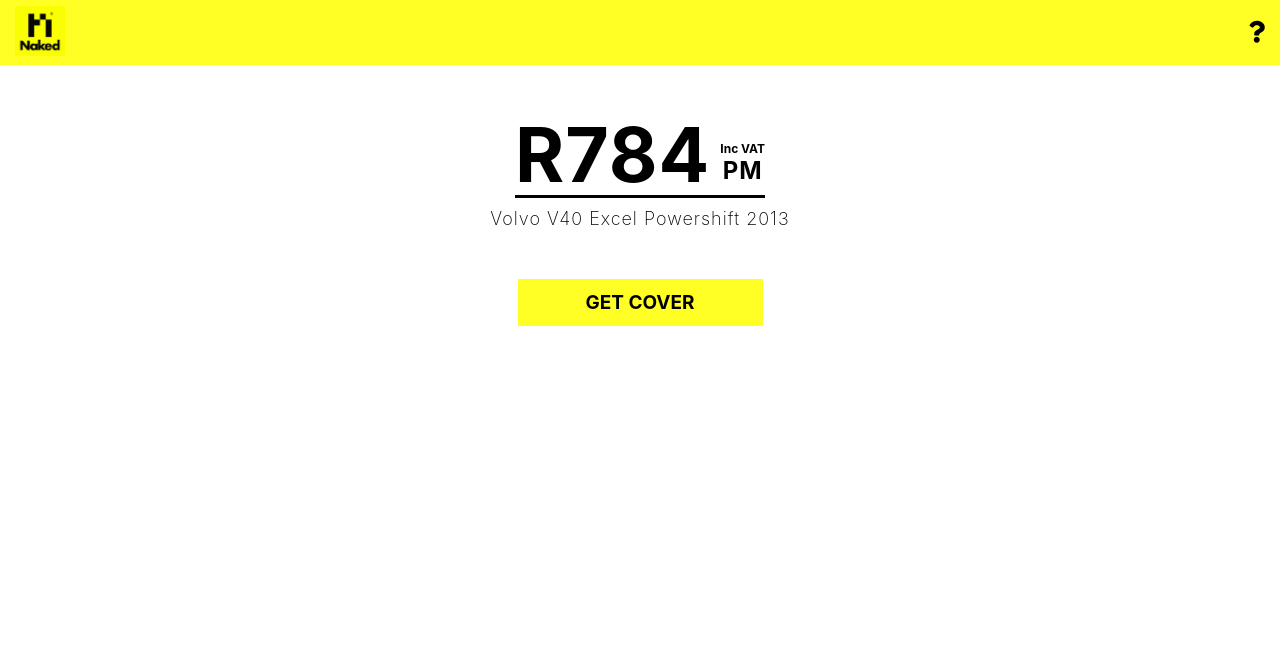
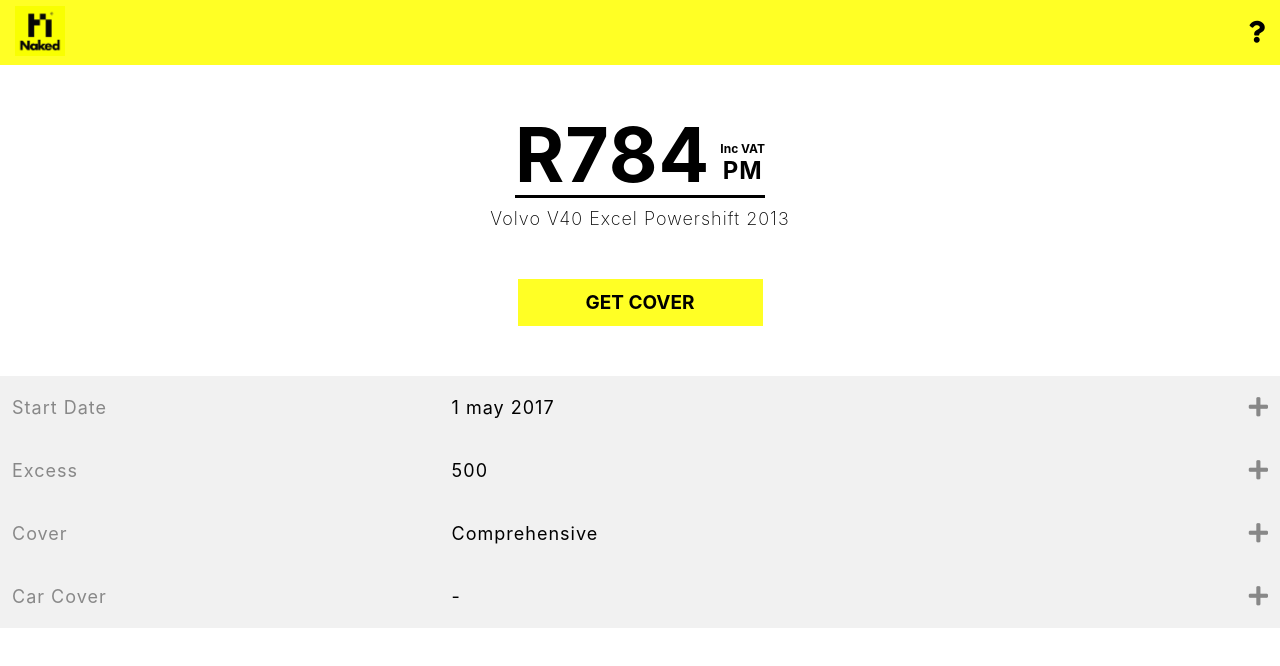
Before and after one commit to Marvine89/task4A, a React (Create React App) app: page /quote in a window 1280 px wide. Shown: the top 666 px of the page. Built offline with nearby package versions, Linux system fonts and the light colour scheme.

Commit message:
added dynamic data for quote page

```diff
--- a/src/screens/quote/Quote.js
+++ b/src/screens/quote/Quote.js
@@ -1,4 +1,5 @@
 import React, { Component } from 'react';
+import * as QuoteData from './Quote.json'
 import './Quote.scss';
 
 export class Quote extends Component {
@@ -7,7 +8,7 @@
       <div className="quote-page">
         <div className="quote-page__price-block-underline">
           <div className="quote-page__price-block">
-            <h3 className="quote-page__price">R784</h3>
+            <h3 className="quote-page__price">R{QuoteData.price}</h3>
             <div className="quote-page__price-block-col-2">
               <h6 className="quote-page__price-block-col-2-1">Inc VAT</h6>
               <h4 className="quote-page__price-block-col-2-2">PM</h4>
@@ -15,13 +16,23 @@
           </div>
         </div>
         <h5 className="quote-page___item-detail">
-            Volvo V40 Excel Powershift 2013
+          {QuoteData.vehicle}
         </h5>
         <div className="quote-page___button-block">
           <a href="/start-quote" className="button quote-page__button-link">Get Cover</a>
         </div>
-        <div className="quote-page___accordion">
-
+        <div className="quote-page___accordion-block">
+          {
+            QuoteData.cover.map(element => (
+              <div className="quote-page___accordion">
+                <div className="quote-page___accordion--block-1">{element.title}</div>
+                <div className="quote-page___accordion--block-2">{element.detail}</div>
+                <div className="quote-page___accordion--block-3">
+                  <i class="fas fa-plus quote-page___accordion-block-icon"></i>
+                </div>
+              </div>
+            ))
+          }
         </div>
       </div>
     );
--- /dev/null
+++ b/src/screens/quote/Quote.json
@@ -0,0 +1,22 @@
+{
+  "price": 784,
+  "vehicle": "Volvo V40 Excel Powershift 2013",
+  "cover": [
+    {
+      "title": "Start Date",
+      "detail": "1 may 2017"
+    },
+    {
+      "title": "Excess",
+      "detail": "500"
+    },
+    {
+      "title": "Cover",
+      "detail": "Comprehensive"
+    },
+    {
+      "title": "Car Cover",
+      "detail": "-"
+    }
+  ]
+}
--- a/src/screens/quote/Quote.scss
+++ b/src/screens/quote/Quote.scss
@@ -52,7 +52,35 @@
     font-weight: bold;
     color: #000;
   }
+  &___accordion-block {
+    margin-top: 50px;
+    background-color: #f1f1f1;
+  }
   &___accordion {
-
+    display: flex;
+    padding: 20px 12px;
+    align-items: center;
+    flex-wrap: nowrap;
+    &--block-1 {
+      color: #888;
+      width: 35%;
+      font-size: 18px;
+      letter-spacing: 1px;
+      text-align: left;
+    }
+    &--block-2 {
+      width: 50%;
+      text-align: left;
+      font-size: 18px;
+      letter-spacing: 1px;
+    }
+    &--block-3 {
+      color: #888;
+      width: 15%;
+      text-align: right;
+    }
+  }
+  &___accordion-block-icon {
+    font-size: 22px;
   }
 }
```
